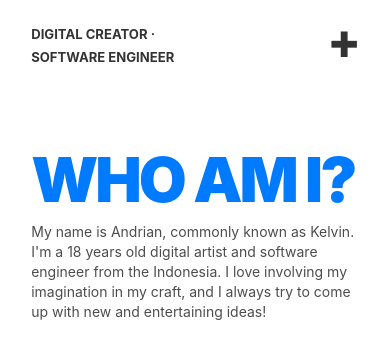
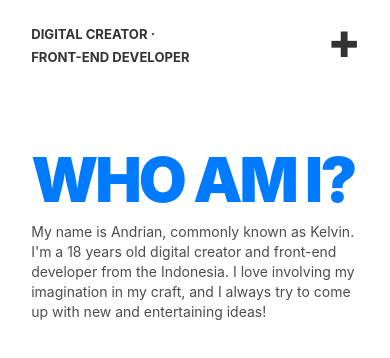
Before and after one commit to artxian/artxian.github.io, a plain HTML site: page index.html in a window 390 px wide. Shown: the top 358 px of the page. Drawn offline with Linux system fonts and the light colour scheme; a web font is replaced by a local one.

```diff
--- a/index.html
+++ b/index.html
@@ -36,7 +36,7 @@
 
     <!-- HEADER -->
     <header>
-        <h3 class="header-icon"><a href="#home">DIGITAL CREATOR · SOFTWARE ENGINEER</a></h3>
+        <h3 class="header-icon"><a href="#home">DIGITAL CREATOR · FRONT-END DEVELOPER</a></h3>
         <nav>
             <a class="creations" href="#creations">CREATIONS</a>
             <a class="about" href="#about">ABOUT</a>
@@ -82,7 +82,7 @@
         <div class="wmi">
             <div class="wmi1">
                 <h1>WHO AM I?</h1>
-            <p> My name is Andrian, commonly known as Kelvin. I'm a <span class="age"></span> years old digital artist and software engineer from the Indonesia. I love involving my imagination in my craft, and I always try to come up with new and entertaining ideas!</p>
+            <p> My name is Andrian, commonly known as Kelvin. I'm a <span class="age"></span> years old digital creator and front-end developer from the Indonesia. I love involving my imagination in my craft, and I always try to come up with new and entertaining ideas!</p>
             <button class="btn-blue-blur"><a href="#about" style="text-decoration: none; color: #007AFF;">More Info</a></button>
             </div>
             <div class="wmi2">
```
